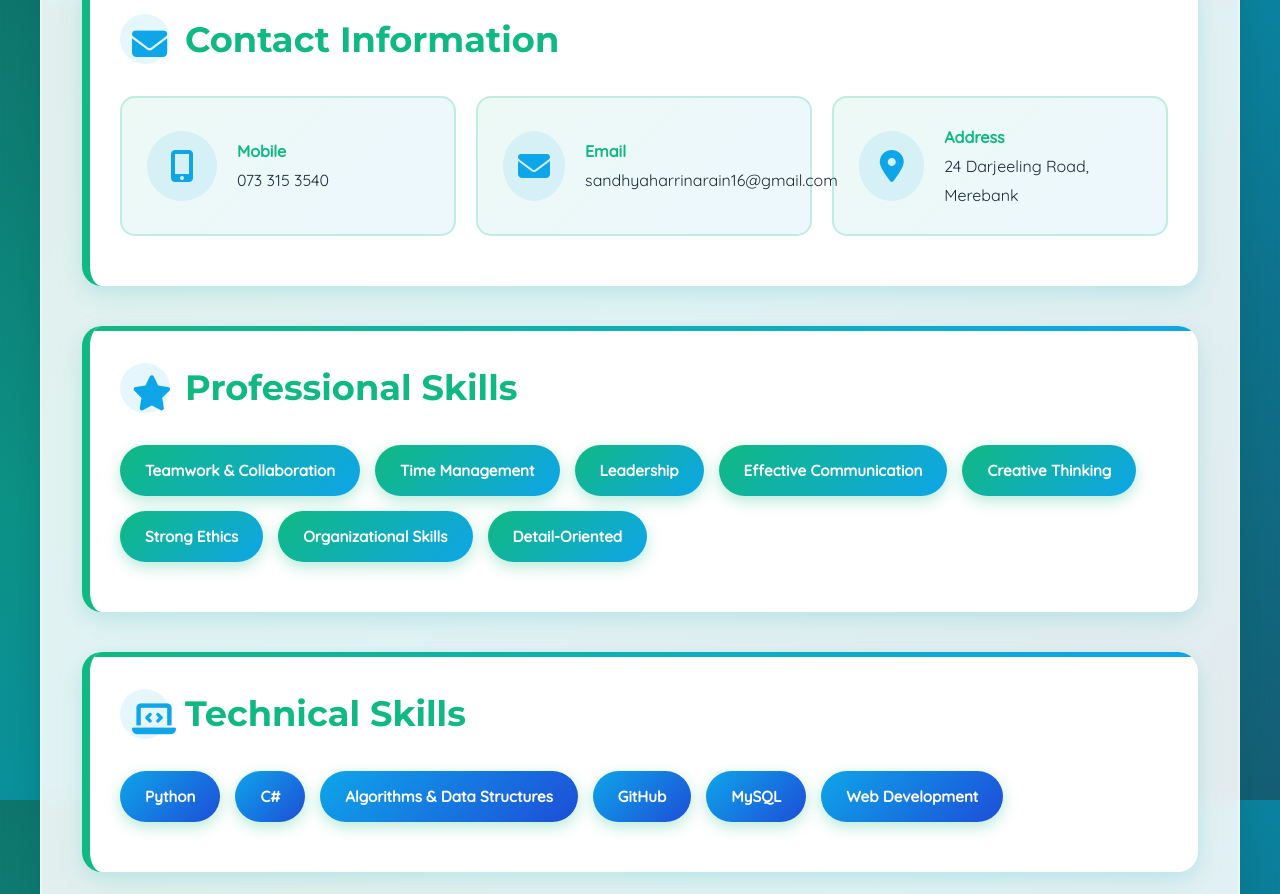
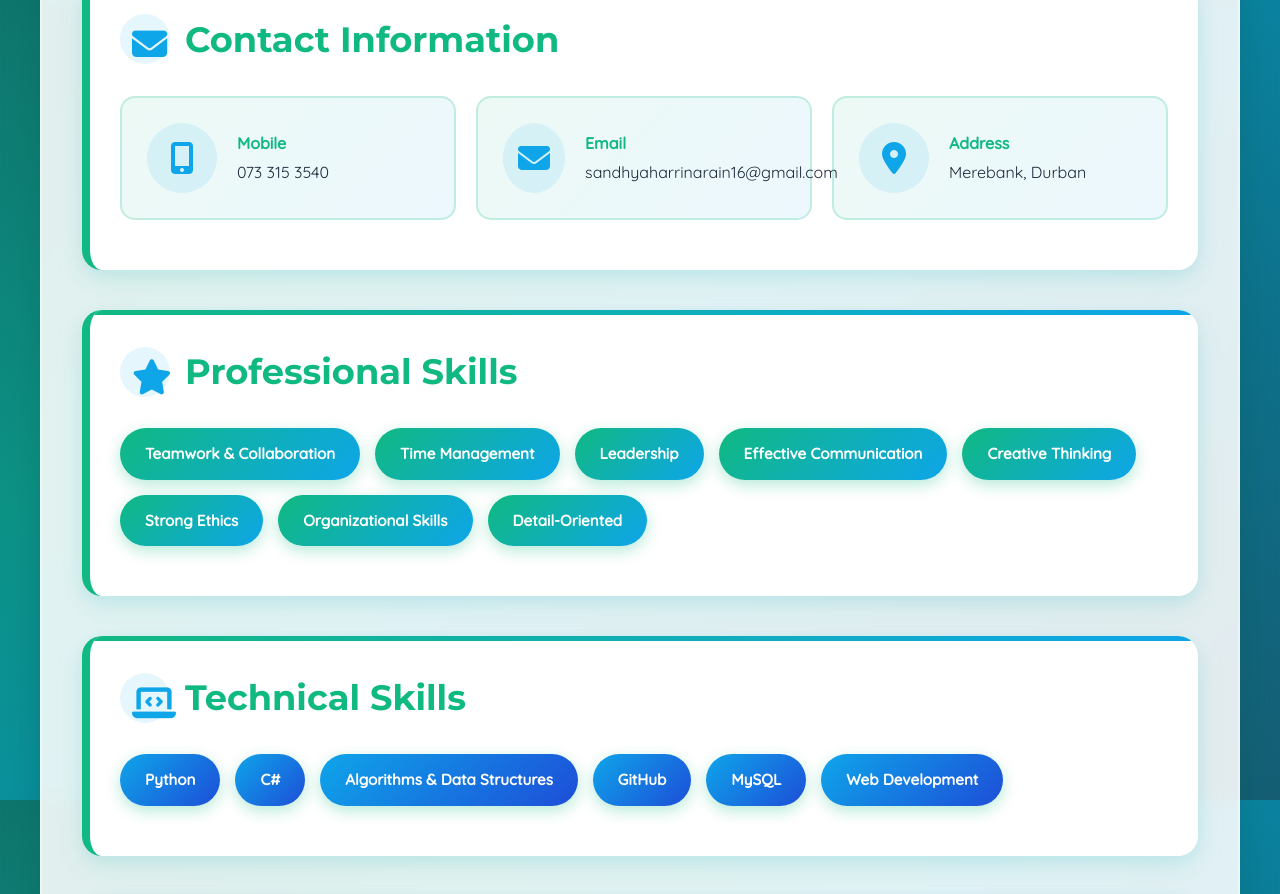
Before and after one commit to sannddhhyya/portfolio-website, a plain HTML site: page index.html in a window 1280 px wide. Shown: the part 800-1694 px from the top of the page. Drawn offline with nearby package versions, Linux system fonts and the light colour scheme.

Commit message:
Update index.html

```diff
--- a/index.html
+++ b/index.html
@@ -505,7 +505,7 @@
                         <div class="contact-icon"><i class="fas fa-map-marker-alt"></i></div>
                         <div>
                             <strong style="color: var(--emerald-dark);">Address</strong><br>
-                            24 Darjeeling Road, Merebank
+                            Merebank, Durban
                         </div>
                     </div>
                 </div>
```
